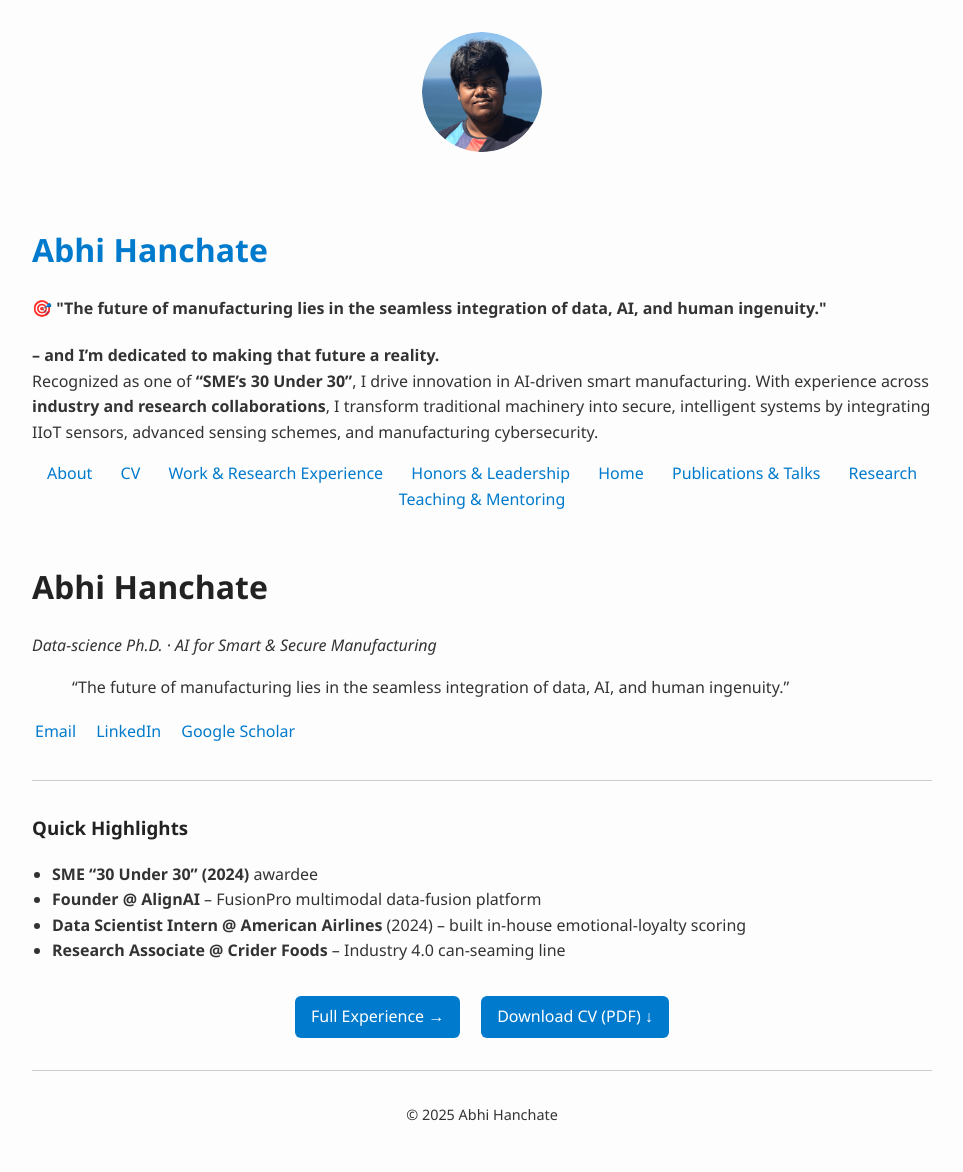
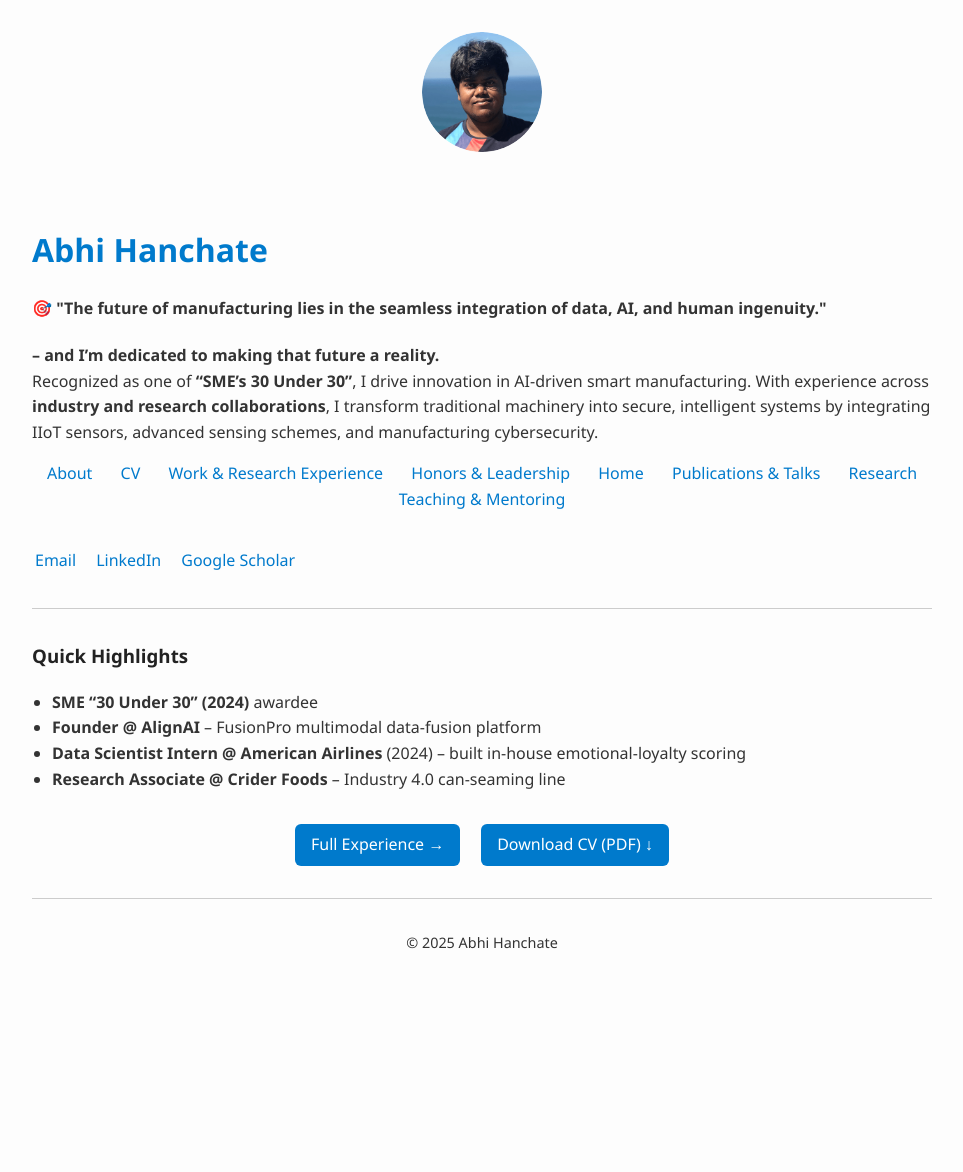
Before and after one commit to abhishekhanchate/abhishekhanchate.github.io, a Jekyll site: the page built from index.md, in a window 1280 px wide. Shown: the whole page, without its empty margins (158-1121 px from the left). Built offline with Jekyll 4.4.1, drawn with Linux system fonts in a browser that asks for light colours; after the commit the page ends 1000 px from its top, so only the background shows below that.

Commit message:
Update index.md

```diff
--- a/index.md
+++ b/index.md
@@ -3,11 +3,6 @@ layout: default
 title: "Home"
 permalink: /
 ---
-
-# Abhi Hanchate
-*Data-science Ph.D. · AI for Smart & Secure Manufacturing*
-
-> “The future of manufacturing lies in the seamless integration of data, AI, and human ingenuity.”
 
 [Email](mailto:abhishek.hanchate@tamu.edu) | [LinkedIn](https://www.linkedin.com/in/abhishekhanchate/) | [Google Scholar](https://scholar.google.com/citations?user=TtxXRU0AAAAJ)
 
```
